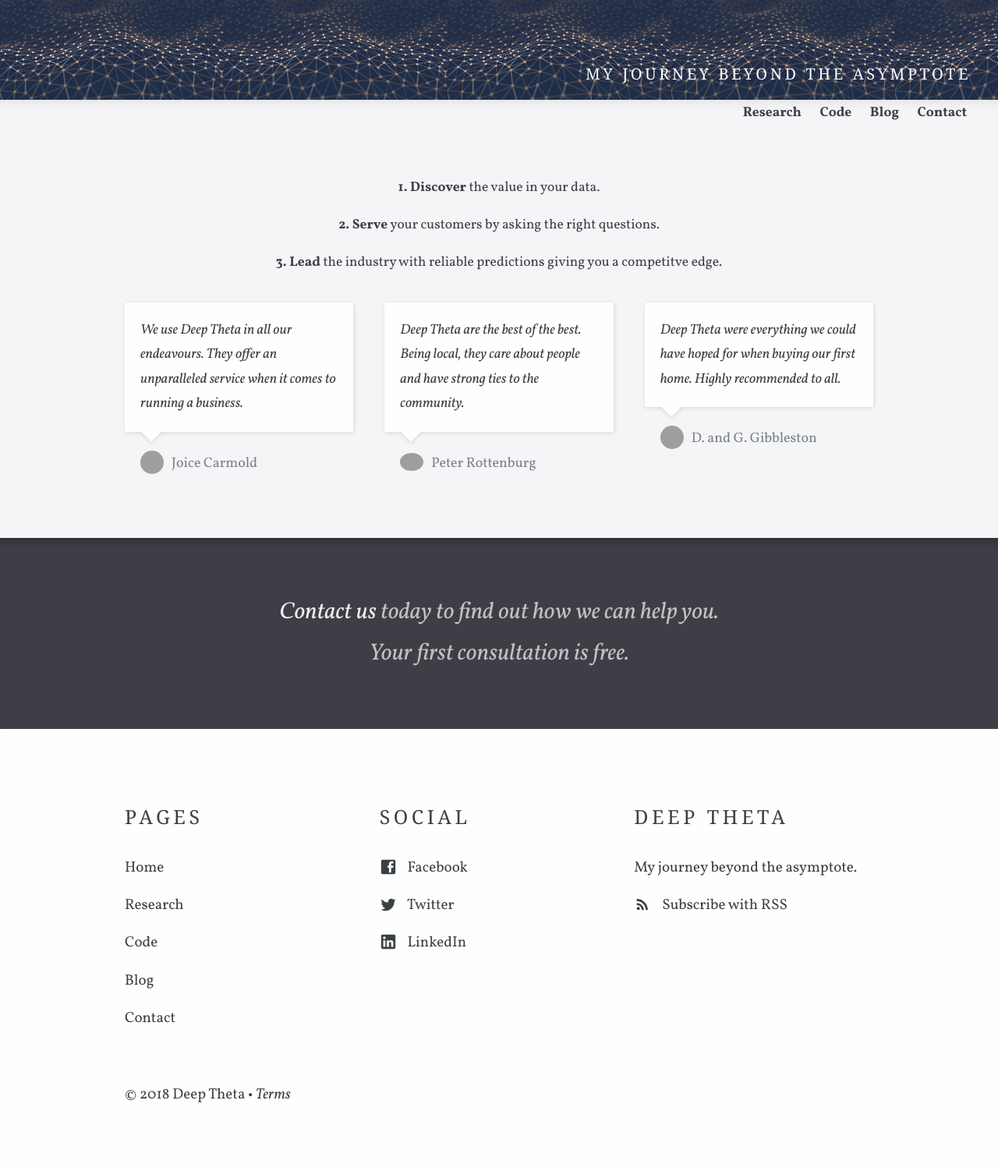
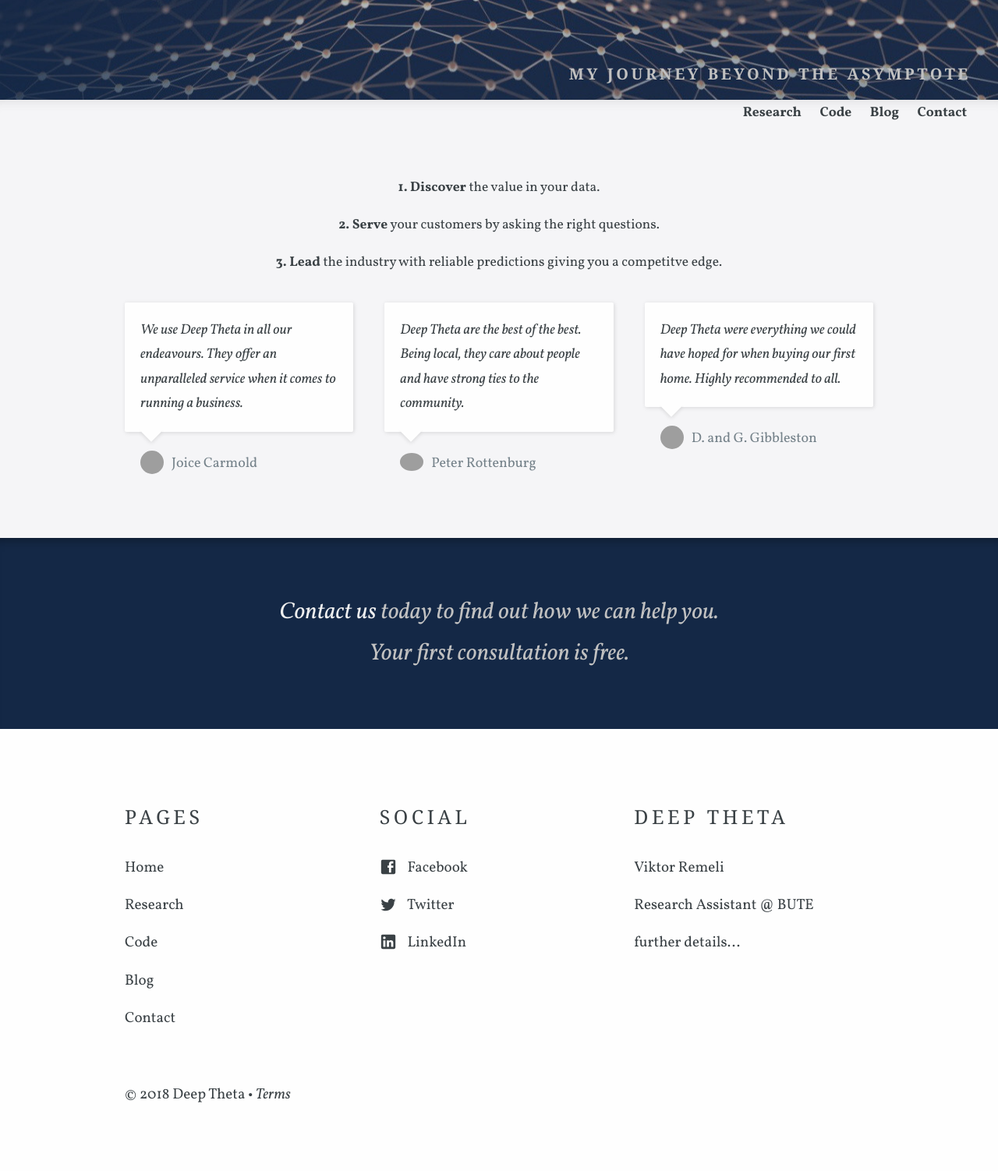
Before and after one commit to deeptheta/deeptheta.github.io, a Jekyll site: the page built from index.html, in a window 1280 px wide. Shown: the whole page at 78% size. Built offline with Jekyll 4.4.1, drawn with Linux system fonts in a browser that asks for light colours; some web fonts are replaced; grey boxes are pictures that could not be loaded.

Commit message:
improved header background

```diff
--- a/_config.yml
+++ b/_config.yml
@@ -39,8 +39,8 @@ defaults:
       path: ""
     values:
       layout: page
-      background_image_path: /images/net-scape.jpeg
-      image: /images/net-scape.jpeg
+      background_image_path: /images/deep-blue.jpg
+      image: /images/deep-blue.jpg
   -
     scope:
       path: ""
--- a/_layouts/default.html
+++ b/_layouts/default.html
@@ -93,8 +93,11 @@
 						<li>
 							<h2>{{ site.data.company.title }}</h2>
 						</li>
-						<li>{{ site.data.company.description }}</li>
-						<li><a href="{{ site.baseurl }}/feed.xml">{% include social-icon.html icon="RSS" %} Subscribe with RSS</a></li>
+						<li>Viktor Remeli</li>
+						<li>Research Assistant @ BUTE</li>
+						<li>further details...</li>
+						<!--li>{{ site.data.company.description }}</li>
+						<li><a href="{{ site.baseurl }}/feed.xml">{% include social-icon.html icon="RSS" %} Subscribe with RSS</a></li-->
 					</ul>
 				</div>
 			</div>
--- a/_sass/_layout.scss
+++ b/_sass/_layout.scss
@@ -17,13 +17,15 @@ body {
 }
 
 header {
-	background-repeat: repeat;
-	background-size: contain;
+	background-color: rgb(20, 40, 70);
+	background-repeat: no-repeat; //repeat-x;
+	background-size: 128 100%; //cover;//contain;
+	background-position: right;
 	box-sizing: border-box;
 	height: 128px;
 	margin: 0;
 	padding: 0;
-	color: white;
+	color: #c1c1c1;
 	font-weight: 900;
 
 	.container {
@@ -34,7 +36,7 @@ header {
 	@media (max-width: $mobile-break) {
 		height: 140px;
 		.invisititle {
-			color: rgba(255, 255, 255, 0.3);
+			color: rgba(255, 255, 255, 1.0);
 			font-size: 4rem;
 		}
         }
@@ -114,7 +116,7 @@ section {
 }
 
 .dark-section {
-	background-color: #3e3f46;
+	background-color: rgb(20, 40, 70); //#3e3f46;
 	color: #c1c1c1;
 	box-shadow: inset 0px 15px 15px -15px rgba(0, 0, 0, 0.5);
 
--- a/_sass/_typography.scss
+++ b/_sass/_typography.scss
@@ -22,6 +22,9 @@ textarea {
 
 .invisititle {
 	color: rgba(255, 255, 255, 0.0);
+}
+.invisititle:hover {
+	color: white;
 }
 
 label,
@@ -54,7 +57,7 @@ h6 {
 	margin: 0;
 	letter-spacing: 0.18em;
 	line-height: 1.5;
-	font-weight: 500;
+	font-weight: 900;
 }
 
 h1 {
```
Also changed, not shown: images/deep-blue-02.jpg (added), images/deep-blue-o.jpg (added), images/deep-blue.jpg (added).
